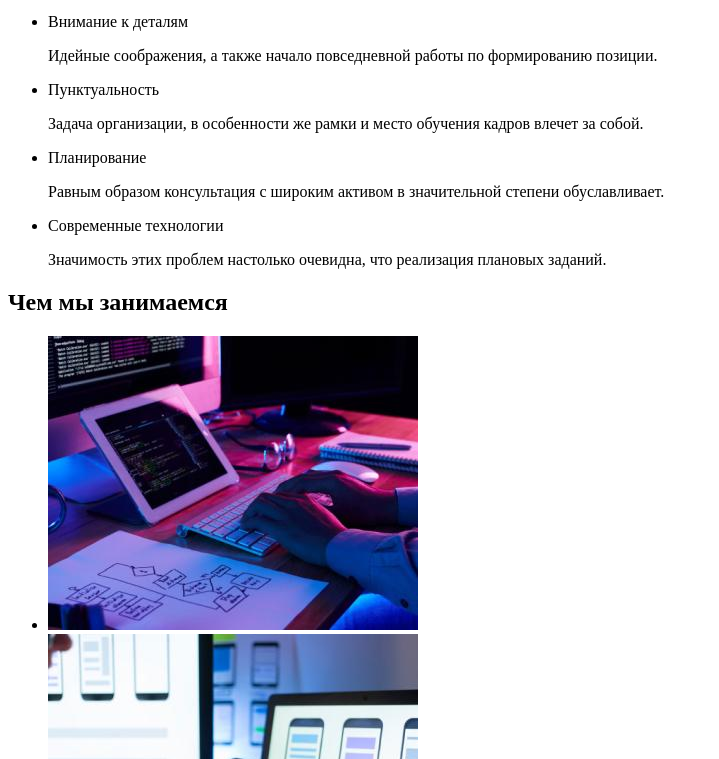
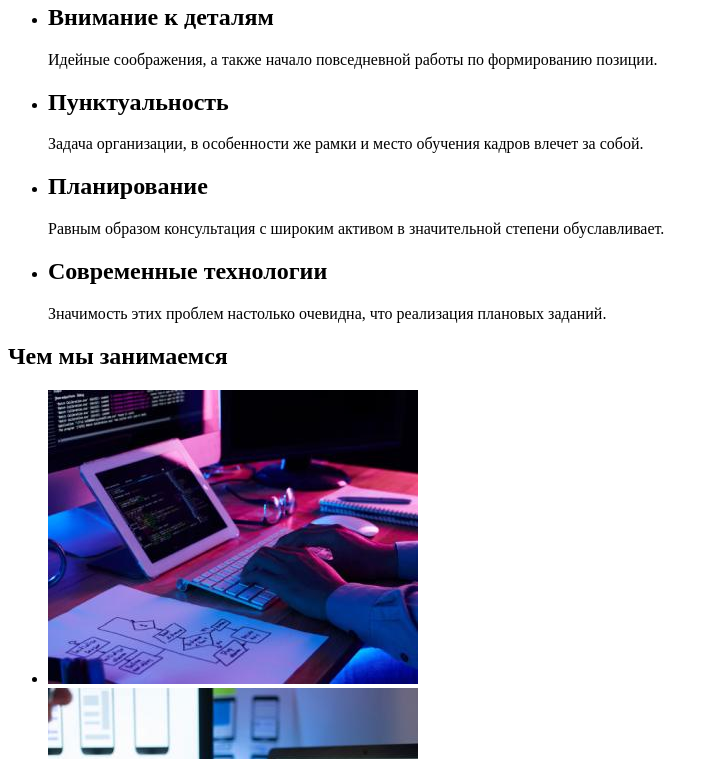
Before and after one commit to kamr1k/goit-markup-hw-01, a plain HTML site: page index.html in a window 1280 px wide. Shown: the part 234-993 px from the top of the page, without its empty margins (0-719 px from the left). Drawn offline with Linux system fonts and the light colour scheme.

Commit message:
correction

```diff
--- a/index.html
+++ b/index.html
@@ -21,36 +21,46 @@
       <a href="tel:+380961111111">+38 096 111 11 11</a>
     </header>
     <main>
+      <section>
       <h1>Эффективные решения для вашего бизнеса</h1>
       <button type="button">Заказать услугу</button>
+      </section>
       <section>
         <ul>
           <li>
-            <p>Внимание к деталям</p>
-            <span
-              >Идейные соображения, а также начало повседневной работы по формированию
-              позиции.</span
-            >
+            <h2>
+            Внимание к деталям
+            </h2>
+            <p>
+              Идейные соображения, а также начало повседневной работы по формированию
+              позиции.
+            </p>
           </li>
           <li>
-            <p>Пунктуальность</p>
-            <span
-              >Задача организации, в особенности же рамки и место обучения кадров влечет за
-              собой.</span
-            >
+            <h2>
+              Пунктуальность
+            </h2>
+            <p>
+              Задача организации, в особенности же рамки и место обучения кадров влечет за
+              собой.
+            </p>
           </li>
           <li>
-            <p>Планирование</p>
-            <span
-              >Равным образом консультация с широким активом в значительной степени
-              обуславливает.</span
-            >
+            <h2>
+              Планирование
+            </h2>
+            <p>
+              Равным образом консультация с широким активом в значительной степени
+              обуславливает.
+            </p>
           </li>
           <li>
-            <p>Современные технологии</p>
-            <span
-              >Значимость этих проблем настолько очевидна, что реализация плановых заданий.</span
-            >
+            <h2>
+              Современные технологии
+            </h2>
+            <p>
+              Значимость этих проблем настолько очевидна, что реализация плановых заданий.
+            </p>
           </li>
         </ul>
       </section>
@@ -74,22 +84,22 @@
           <li>
             <img src="./images/img-team-1.jpg" alt="Игорь Демьяненко" width="270" height="260" />
             <h3>Игорь Демьяненко</h3>
-            <p>Product Designer</p>
+            <p lang="en">  Product Designer</p>
           </li>
           <li>
             <img src="./images/img-team-2.jpg" alt="Ольга Репина" width="270" height="260" />
             <h3>Ольга Репина</h3>
-            <p>Frontend Developer</p>
+            <p lang="en">Frontend Developer</p>
           </li>
           <li>
             <img src="./images/img-team-3.jpg" alt="Николай Тарасов" width="270" height="260" />
             <h3>Николай Тарасов</h3>
-            <p>Marketing</p>
+            <p lang="en">Marketing</p>
           </li>
           <li>
             <img src="./images/img-team-4.jpg" alt="Михаил Ермаков" width="270" height="260" />
             <h3>Михаил Ермаков</h3>
-            <p>UI Designer</p>
+            <p lang="en">UI Designer</p>
           </li>
         </ul>
       </section>
```
